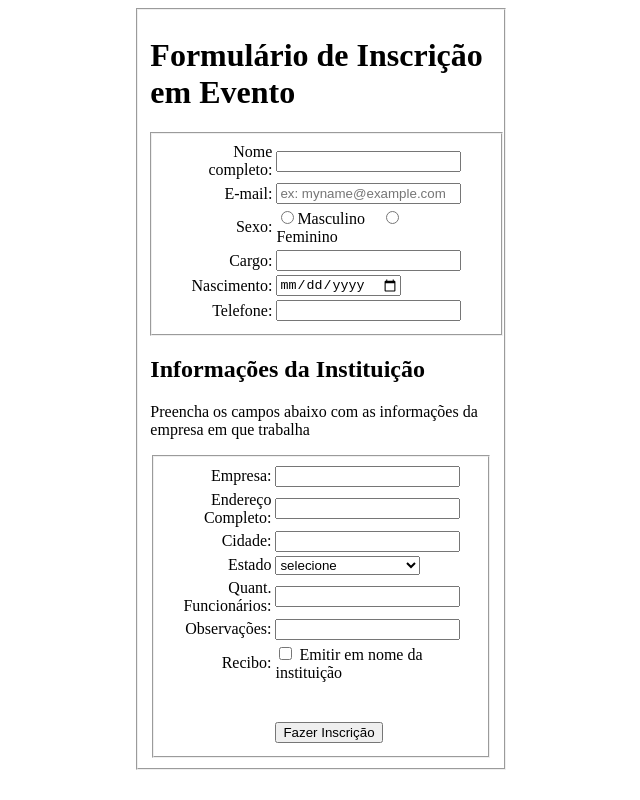
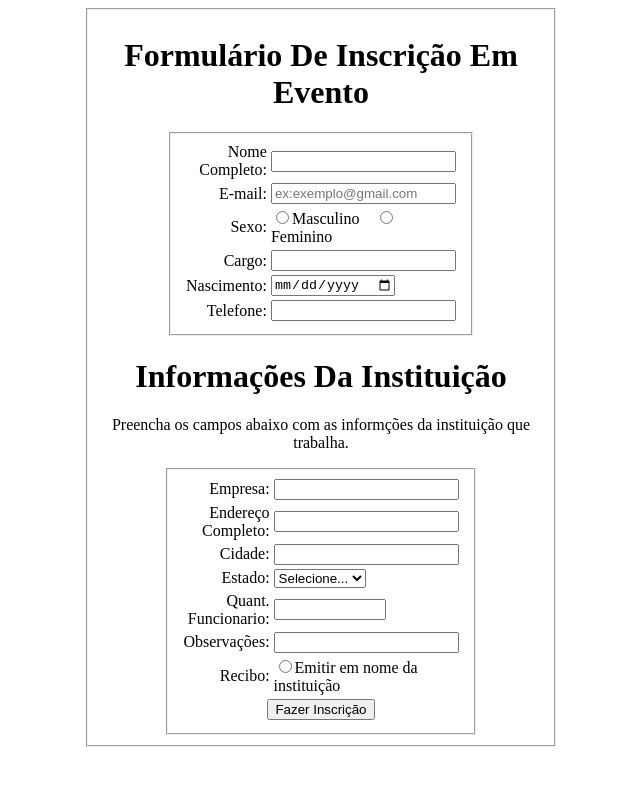
Before and after one commit to Higor-Lauer/Projetos-HTML, a plain HTML site: page Atividades/Gerais/atividade2.html in a window 1280 px wide. Shown: the whole page, without its empty margins (319-959 px from the left). Drawn offline with Linux system fonts and the light colour scheme.

Commit message:
atividades gerais linkadas

```diff
--- a/Atividades/Gerais/atividade2.html
+++ b/Atividades/Gerais/atividade2.html
@@ -4,142 +4,221 @@
     <meta charset="UTF-8">
     <meta http-equiv="X-UA-Compatible" content="IE=edge">
     <meta name="viewport" content="width=device-width, initial-scale=1.0">
-    <title>Formulário</title>
+    <title>Inscrição Evento</title>
 </head>
 <body>
-    <fieldset style="width: 27%; margin: 0 auto">
-    <h1>
-            Formulário de Inscrição em Evento
+    <fieldset style="width: 35%; margin: auto;">
+    <h1 style="text-align: center;">
+        Formulário De Inscrição Em Evento
     </h1>
-
-    <fieldset style="width:95%; margin: 0 auto">
-        <form>
-            <table style="width:70%; margin: 0 auto">
+    <form>
+        <fieldset style="width: 30%; margin: auto;">
+            <table style="width: 70%; margin: 0 auto">
                 <tr>
-                    <td style="text-align:right">Nome completo:</td>
+                    <td
+                        style="text-align: right;">Nome Completo:
+                    </td>
                     <td>
-                        <input type="text" name="nome" required>
+                        <input type="text" name="nome" id="nome" required>
                     </td>
                 </tr>
                 <tr>
-                    <td style="text-align:right">E-mail:</td>
+                    <td
+                        style="text-align: right;">E-mail:
+                    </td>
                     <td>
-                        <input type="email" name="email" placeholder="ex: myname@example.com" required>
-                    </td>
-                </tr>
-                </tr>
-                <td style="text-align:right">Sexo:</td>
-                    <td>
-                        <input type="radio" name="sexo" value="masculino">Masculino &nbsp;&nbsp;
-                        <input type="radio" name="sexo" value="feminino">Feminino
+                        <input type="email" name="email" id="email"
+                            placeholder="ex:exemplo@gmail.com">
                     </td>
                 </tr>
                 <tr>
-                    <td style="text-align:right">Cargo:</td>
+                    <td
+                        style="text-align: right;">Sexo:
+                    </td>
                     <td>
-                        <input type="text" name="cargo" required>
+                        <input type="radio" name="sexo" value="Masculino">Masculino
+                        &nbsp;&nbsp;
+                        <input type="radio" name="sexo" value="Feminino">Feminino
                     </td>
                 </tr>
                 <tr>
-                    <td style="text-align:right">Nascimento:</td>
+                    <td
+                        style="text-align: right;">Cargo:
+                    </td>
                     <td>
-                        <input type="date" name="dtnasc" required>
+                        <input type="name" name="cargo" id="cargo" >
                     </td>
                 </tr>
                 <tr>
-                    <td style="text-align:right">Telefone:</td>
+                    <td
+                        style="text-align: right;">Nascimento:
+                    </td>
                     <td>
-                        <input type="tel" name="telefone" required>
-                    </td>
-                </tr>
-            </table>
-        </form>
-        </fieldset>
-    <h2>Informações da Instituição</h2>
-    <p>Preencha os campos abaixo com as informações da empresa em que trabalha</p>
-    <fieldset>
-        <form>
-            <table style="width:95%; margin: 0 auto">
-                <tr>
-                    <td style="text-align:right">Empresa:</td>
-                    <td>
-                        <input type="text" name="empresa" required>
+                        <input type="date" name="dtnasc" id="dtnasc">
                     </td>
                 </tr>
                 <tr>
-                    <td style="text-align:right">Endereço Completo:</td>
+                    <td
+                        style="text-align: right;">Telefone:
+                    </td>
                     <td>
-                        <input type="text" name="endereço" required>
+                        <input type="tel" name="telefone" id="telefone" required>
+                    </td>
+                </tr>
+
+            </table>
+        </fieldset>
+    </form>
+    <h1 style="text-align: center;">Informações Da Instituição</h1>
+    <p style="text-align: center;">Preencha os campos abaixo com as informções da instituição que trabalha.</p>
+    <form>
+        <fieldset style="width: 30%; margin: auto;" >
+            <table style="width: 70%; margin: 0 auto">
+                <tr>
+                    <td
+                        style="text-align: right;">Empresa:
+                    </td>
+                    <td>
+                        <input type="nome" name="empresa" id="empresa">
                     </td>
                 </tr>
                 <tr>
-                    <td style="text-align:right">Cidade:</td>
+                    <td
+                        style="text-align: right;">Endereço Completo:
+                    </td>
                     <td>
-                        <input type="text" name="cidade" required>
+                        <input type="nome" name="endereço" id="endereço">
                     </td>
                 </tr>
                 <tr>
-                    <td style="text-align:right">Estado</td>
+                    <td
+                        style="text-align: right;">Cidade:
+                    </td>
+                    <td>
+                        <input type="nome" name="cidade" id="cidade">
+                    </td>
+                </tr>
+                <tr>
+                    <td
+                        style="text-align: right;">Estado:
+                    </td>
                     <td>
                         <select name="estado">
-                            <option selected disabled>selecione</option>
-                            <option>Acre</option>
-                            <option>Alagoas</option>
-                            <option>Amapá</option>
-                            <option>Amazonas</option>
-                            <option>Bahia</option>
-                            <option>Ceará</option>
-                            <option>Distrito Federal</option>
-                            <option>Espírito Santo</option>
-                            <option>Goiás</option>
-                            <option>Maranhão</option>
-                            <option>Mato Grosso</option>
-                            <option>Mato Grosso do Sul</option>
-                            <option>Minas Gerais</option>
-                            <option>Pará</option>
-                            <option>Paraíba</option>
-                            <option>Paraná</option>
-                            <option>Pernambuco</option>
-                            <option>Piauí</option>
-                            <option>Rio de Janeiro</option>
-                            <option>Rio Grande do Norte</option>
-                            <option>Rio Grande do Sul</option>
-                            <option>Rondônia</option>
-                            <option>Roraima</option>
-                            <option>Santa Catarina</option>
-                            <option>São Paulo</option>
-                            <option>Sergipe</option>
-                            <option>Tocantins</option>
+                            <option selected disabled>Selecione...</option>
+                            <option>
+                                AC
+                            </option>
+                            <option>
+                                AL
+                            </option>
+                            <option>
+                                AP
+                            </option>
+                            <option>
+                                AM
+                            </option>
+                            <option>
+                                BA
+                            </option>
+                            <option>
+                                CE
+                            </option>
+                            <option>
+                                ES
+                            </option>
+                            <option>
+                                GO
+                            </option>
+                            <option>
+                                MA
+                            </option>
+                            <option>
+                            MT
+                            </option>
+                            <option>
+                                MS
+                            </option>
+                            <option>
+                                MG
+                            </option>
+                            <option>
+                                PA
+                            </option>
+                            <option>
+                                PB
+                            </option>
+                            <option>
+                                PR
+                            </option>
+                            <option>
+                                PE
+                            </option>
+                            <option>
+                                PI
+                            </option>
+                            <option>
+                                RJ
+                            </option>
+                            <option>
+                                RN
+                            </option>
+                            <option>
+                                RS
+                            </option>
+                            <option>
+                                RO
+                            </option>
+                            <option>
+                                RR
+                            </option>
+                            <option>
+                                SC
+                            </option>
+                            <option>
+                                SP
+                            </option>
+                            <option>
+                                SE
+                            </option>
+                            <option>
+                                TO
+                            </option>
                         </select>
                     </td>
                 </tr>
-                <tr>
-                    <td style="text-align:right">Quant. Funcionários:</td>
-                    <td>
-                        <input type="number" name="Funcionários" required>
-                    </td>
-                </tr>
-                <tr>
-                    <td style="text-align:right">Observações:</td>
-                    <td>
-                        <input type="text" name="obs" required>
-                    </td>
-                </tr>
-    </fieldset>
-    <tr>
-        <td style="text-align:right">Recibo:</td>
-        <td>
-            <input type="checkbox" id="rec" name="rec" value="Emitir em nome da instituição" required>
-            <label for="rec"> Emitir em nome da instituição</label>
-        </td>
-    </tr>
-    <tr>
-        <td style="text-align:left"></td>
-        <td>
-            <br></br>
-            <input type="submit" value="Fazer Inscrição">
-        </td>
-    </tr>
+            </tr>
+            <tr>
+                <td
+                    style="text-align: right;">Quant. Funcionario:
+                </td>
+                <td>
+                    <input type="number" name="qf" id="qf"
+                    step="0.05" min="0" max="100000" required>
+                </td>
+            </tr>
+            <tr>
+                <td
+                    style="text-align: right;">Observações:
+                </td>
+                <td>
+                    <input type="nome" name="obs" id="obs">
+                </td>
+            </tr>
+            <tr>
+                <td
+                    style="text-align: right;">Recibo:
+                </td>
+                <td>
+                    <input type="radio" name="recibo" value="Emitir em nome da instituição">Emitir em nome da instituição
+                </td>
+            </tr>
+            <tr>
+                <td colspan="2" style="text-align: center;">
+                    <input type="submit" value="Fazer Inscrição">
+                </td>
+            </tr>
+        </fieldset>
+    </form>
     </fieldset>
 </body>
 </html>
--- /dev/null
+++ b/Atividades/Gerais/linkhub_geral.css
@@ -0,0 +1,55 @@
+HTML, body {
+    margin: 0px;
+    padding: 0px;
+    border: 0px;
+    font-family: 'Quicksand', sans-serif;
+    background: #DED0E2;
+}
+
+.header{
+
+}
+
+.ativ{
+    width: 100%;
+    margin: 0;
+    text-align: center;
+    padding-top: 100px;
+    background: #DED0E2;
+}
+
+h1{
+    font-size: 36px;
+    font-weight: 600;
+}
+
+.pastas{
+    margin: 5%;
+    display: flex;
+    justify-content: space-between;
+}
+
+.aba-pasta{
+    flex-basis: 31%;
+    background: #5f43b2;
+    border-radius: 10px;
+    margin-bottom: 5%;
+    padding: 20px 12px;
+    box-sizing: border-box;
+    transition: 0.5s;
+}
+
+h3{
+    text-align: center;
+    font-weight: 600;
+    margin: 10px 0;
+}
+
+.aba-pasta:hover{
+    box-shadow: 0 0 20px 0px rgba(0, 0, 0, 0.6);
+}
+@media(max-width: 700px){
+    .pastas{
+        flex-direction: column;
+    }
+}
```
Also changed, not shown: Atividades/Gerais/Atividade1.html (+2 -2 lines), Atividades/Gerais/linkhub_geral.html (+40 -1 lines), index.html (+1 -1 lines).
